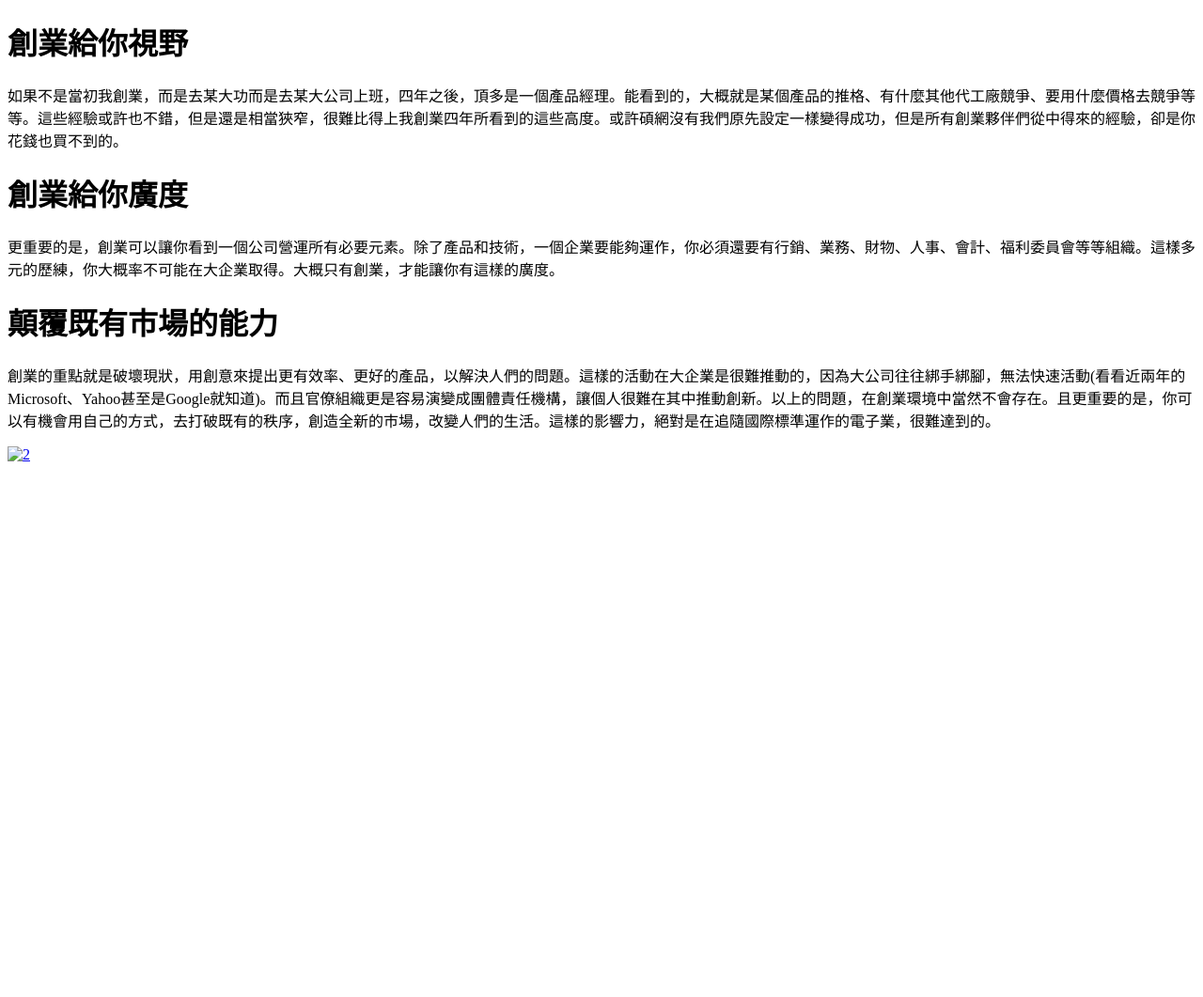
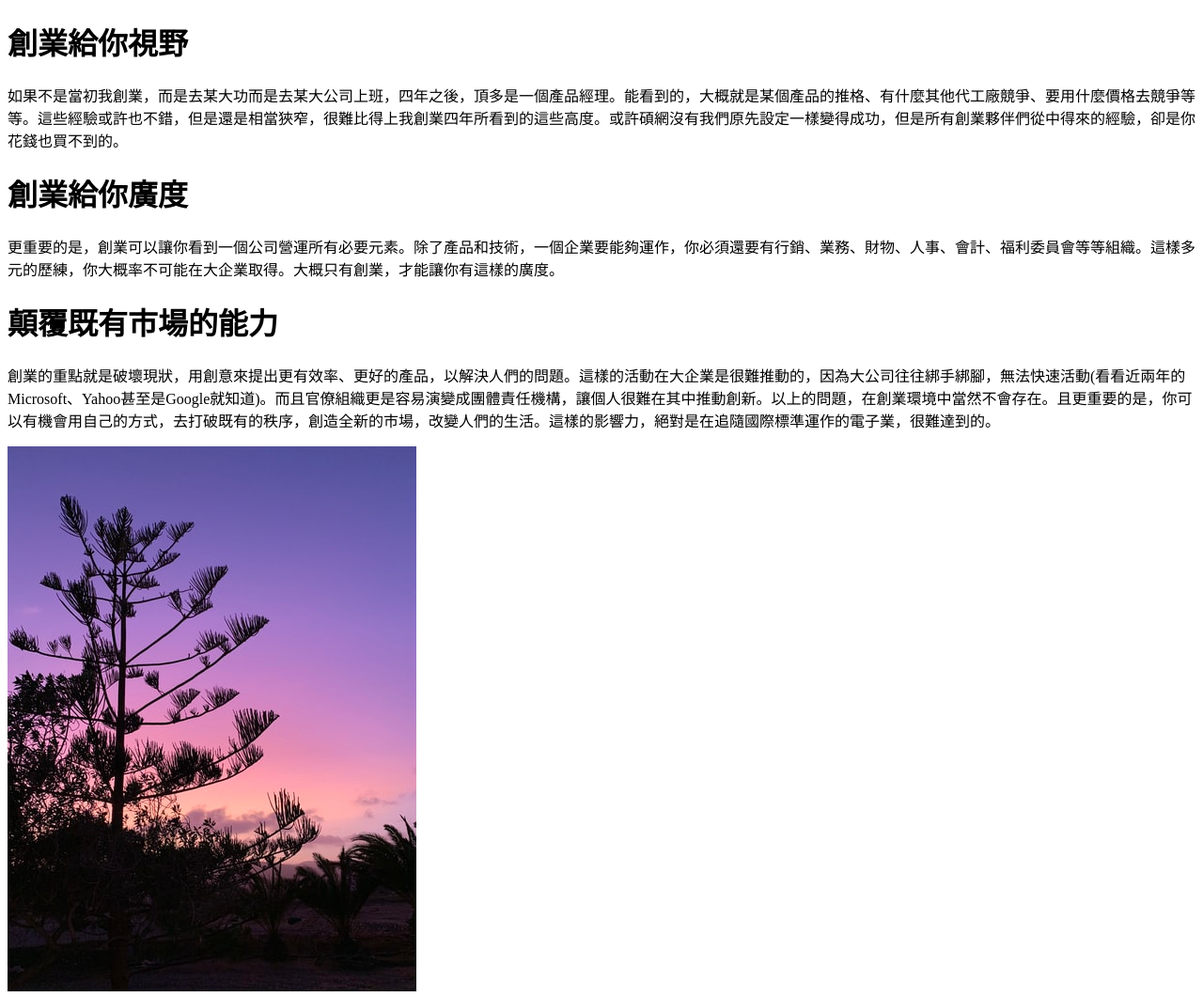
Before and after one commit to wnewen/hw1, a plain HTML site: page index.html in a window 1280 px wide. Shown: the whole page at 94% size. Before the commit the page ends 800 px from the top, so only its background shows below. Drawn offline with Linux system fonts and the light colour scheme.

Commit message:
Update index.html

```diff
--- a/index.html
+++ b/index.html
@@ -28,8 +28,8 @@
     <a
     href = "exercise.html">
         <img
-        src = ".1.jpg"
-        alt = "2" >
+        src = "./1.jpg"
+        alt = "點擊至第2頁" >
         </img>
     </a>
 </body>
```
